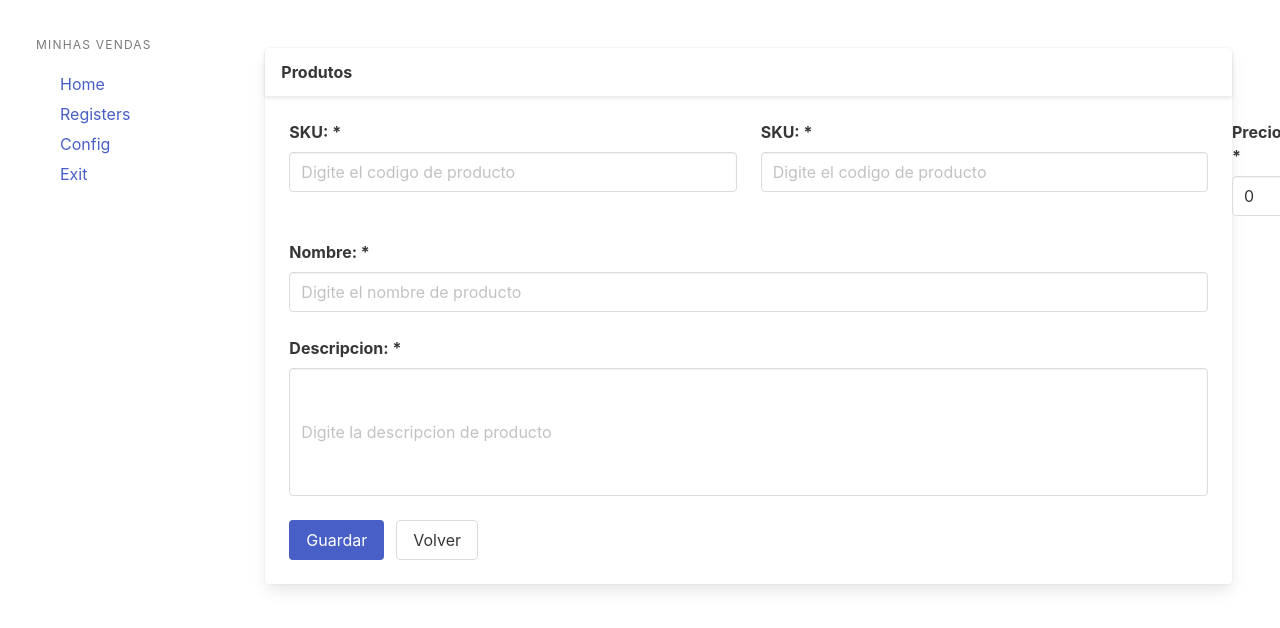
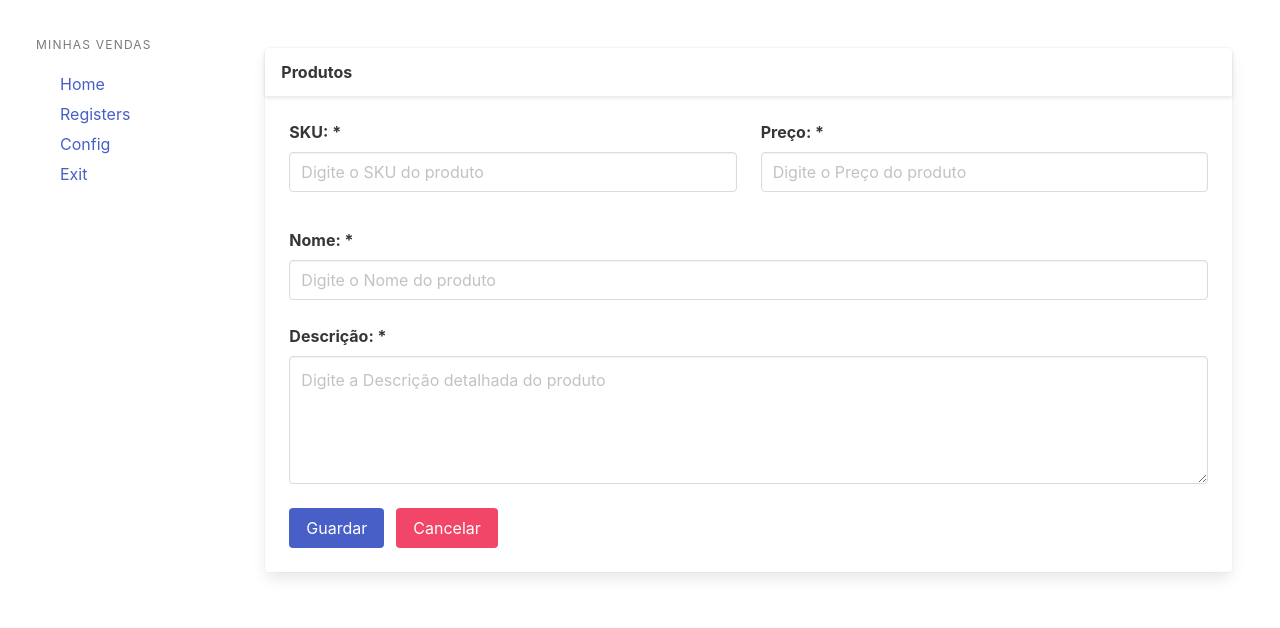
Before and after one commit to GeraldFMoraMora/CursoReact, a Next.js app: page /cadastros/produtos in a window 1280 px wide. Shown: the top 628 px of the page. Built offline with nearby package versions, Linux system fonts and the light colour scheme.

Commit message:
20 completed

```diff
--- a/src/components/common/input/index.tsx
+++ b/src/components/common/input/index.tsx
@@ -1,20 +1,31 @@
-interface InputProps {
+import { InputHTMLAttributes } from 'react'
+
+interface InputProps extends InputHTMLAttributes<HTMLInputElement> {
+    id: string;
     onChange?: (value) => void;
     label: string;
     columnClasses?: string;
 }
 
-export const Input: React.FC<InputProps> = ({onChange, label, columnClasses}: InputProps) => {
-    return(
-        <div className={`column flied ${columnClasses}`}>
-                    <label className='label' htmlFor='inputSku'>{label}</label>
-                    <div className='control'>
-                        <input className='input' id='inputSku' value={""} onChange={event => {
-                                                                                        if(onChange){
-                                                                                            onChange(event.target.value)
-                                                                                        }
-                                                                                    }} placeholder='Digite el codigo de producto'/>
-                    </div>
+export const Input: React.FC<InputProps> = ({
+    onChange,
+    label,
+    columnClasses,
+    id,
+    ...inputProps
+}: InputProps) => {
+    return (
+        <div className={`field column ${columnClasses}` }>
+            <label className="label" htmlFor={id}>{label}</label>
+            <div className="control">
+                <input className="input"
+                    id={id} {...inputProps}
+                    onChange={ event => {
+                        if(onChange){
+                            onChange(event.target.value)
+                        }
+                    }}/>
+            </div>
         </div>
     )
 }
--- a/src/components/produtos/cadastro/index.tsx
+++ b/src/components/produtos/cadastro/index.tsx
@@ -3,67 +3,72 @@ import { Layout, Input } from 'components';
 
 export const CadastroProdutos: React.FC = () => {
 
-    const [sku , setSku] = useState<string>('');
-    const [preco, setPreco] = useState<number>(0);
-    const [nome, setNome] = useState<string>("");
-    const [descrip, setDescrip] = useState<string>("");
+    const [ sku, setSku ] = useState<string>('')
+    const [ preco, setPreco ] = useState<string>('')
+    const [ nome, setNome ] = useState<string>('')
+    const [ descricao, setDescricao ] = useState<string>('')
 
     const submit = () => {
         const produto = {
             sku,
             preco,
             nome,
-            descrip
+            descricao
         }
         console.log(produto)
     }
 
     return (
-        <Layout titulo='Produtos'>
-            <div className='columns'>
-                <Input label ="SKU: *"
+        <Layout titulo="Produtos">
+            <div className="columns">
+                <Input label="SKU: *"
                        columnClasses="is-half"
                        onChange={setSku}
                        value={sku}
+                       id="inputSku"
+                       placeholder="Digite o SKU do produto"
                        />
 
-                <div className='field is-half column'>
-                    <label className='label' htmlFor='inputSku'>SKU: *</label>
-                    <div className='control'>
-                        <input className='input' id='inputSku' value={sku} onChange={event => setSku(event.target.value)} placeholder='Digite el codigo de producto'/>
+                <Input label="Preço: *"
+                       columnClasses="is-half"
+                       onChange={setPreco}
+                       value={preco}
+                       id="inputPreco"
+                       placeholder="Digite o Preço do produto"
+                       />
            </div>
+
+           <div className="columns">
+                <Input label="Nome: *"
+                       columnClasses="is-full"
+                       onChange={setNome}
+                       value={nome}
+                       id="inputNome"
+                       placeholder="Digite o Nome do produto"
+                    />
            </div>
-                <div className='field is-hald column'>
-                    <label className='label' htmlFor='inputPreco'>Precio: *</label>
-                    <div className='control'>
-                        <input className='input' id='inputPreco' value={preco} placeholder='Digite el precio de producto'/>
+
+           <div className="columns">
+            <div className="field column is-full">
+                    <label className="label" htmlFor="inputDesc">Descrição: *</label>
+                    <div className="control">
+                        <textarea className="textarea"
+                            id="inputDesc" value={descricao}
+                            onChange={ event => setDescricao(event.target.value) }
+                            placeholder="Digite a Descrição detalhada do produto" />
                     </div>
             </div>
            </div>
-            <div className='columns'>
-            <div className='field is-full column'>
-                <label className='label' htmlFor='inputNome'>Nombre: *</label>
-                <div className='control'>
-                    <input className='input' id='inputNome' value={nome} onChange={event => setNome(event.target.value)} placeholder='Digite el nombre de producto'/>
+
+           <div className="field is-grouped">
+                <div className="control is-link">
+                    <button onClick={submit} className="button is-link">Guardar</button>
+                </div>
+                <div className="control">
+                    <button className="button is-danger">Cancelar</button>
                 </div>
            </div>
-            </div>
-            <div className='columns'>
-            <div className='field is-full column'>
-                <label className='label' htmlFor='inputDesc'>Descripcion: *</label>
-                <div className='control'>
-                    <input className='textarea' id='inputDesc' value= {descrip} onChange={event => setDescrip(event.target.value)} placeholder='Digite la descripcion de producto'/>
-                </div>
-            </div>
-            </div>
-            <div className='field is-grouped'>
-                <div className='control'>
-                    <button className='button is-link' onClick={submit}>Guardar</button>
-                </div>
-                <div className='control'>
-                    <button onClick={submit} className='button'>Volver</button>
-                </div>
-            </div>
+
         </Layout>
     )
 }
```
Lines whose indentation alone changed are shown as unchanged.
